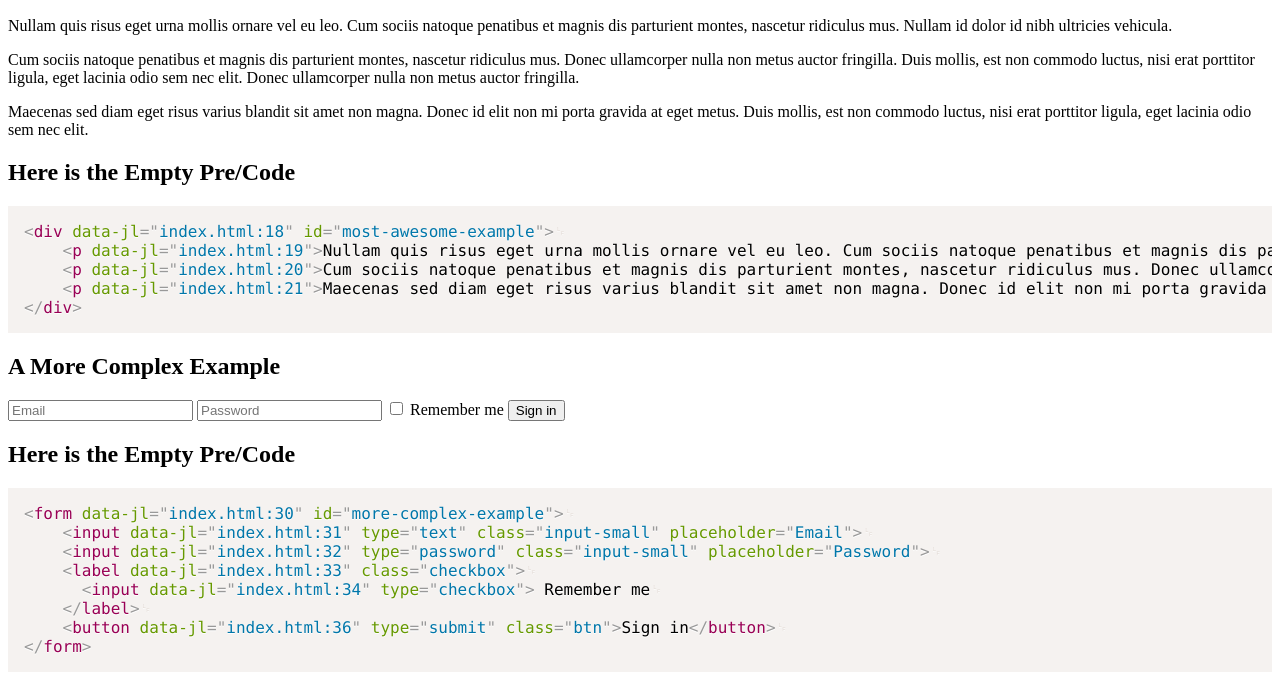
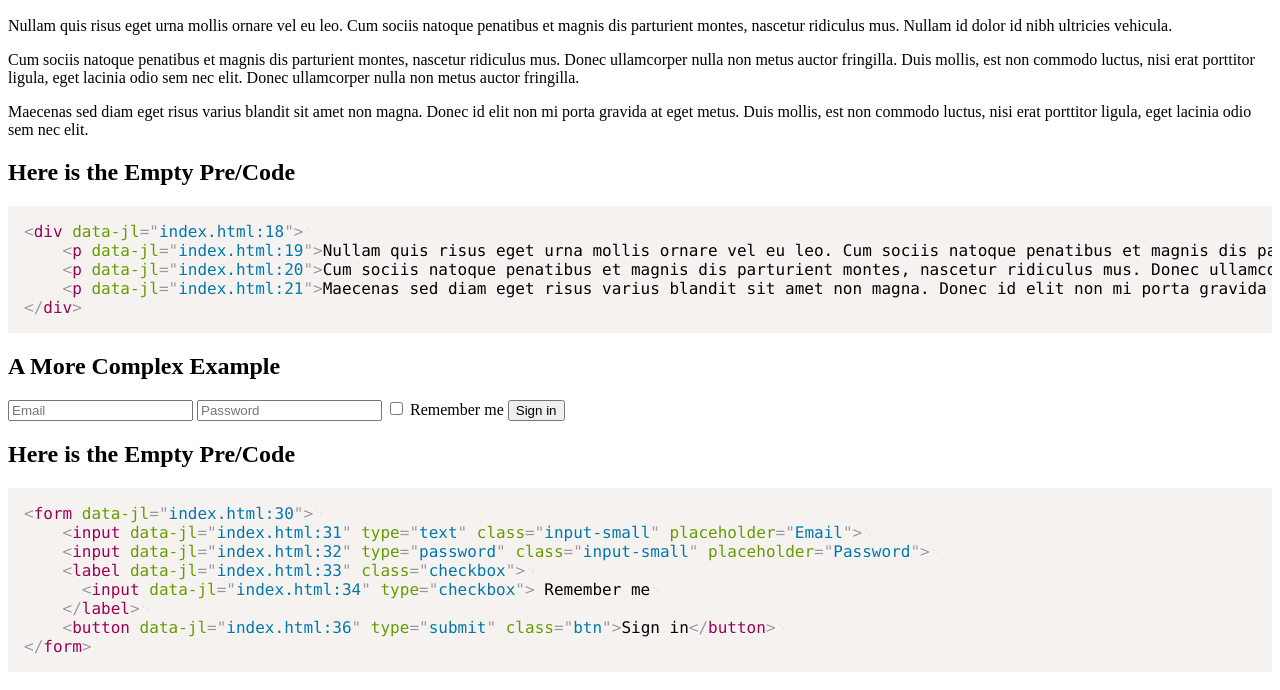
Before and after one commit to lynnwallenstein/lazydoc, a plain HTML site: page index.html in a window 1280 px wide. Shown: the part 110-800 px from the top of the page. Drawn offline with nearby package versions, Linux system fonts and the light colour scheme.

Commit message:
Revamped to only use data attributes and also remove the attribute from the source

```diff
--- a/index.html
+++ b/index.html
@@ -15,7 +15,7 @@
 
         <h2>Here Be the Sample Code</h2>
 
-<div id="most-awesome-example">
+<div data-code-source="most-awesome-example">
     <p>Nullam quis risus eget urna mollis ornare vel eu leo. Cum sociis natoque penatibus et magnis dis parturient montes, nascetur ridiculus mus. Nullam id dolor id nibh ultricies vehicula.</p>
     <p>Cum sociis natoque penatibus et magnis dis parturient montes, nascetur ridiculus mus. Donec ullamcorper nulla non metus auctor fringilla. Duis mollis, est non commodo luctus, nisi erat porttitor ligula, eget lacinia odio sem nec elit. Donec ullamcorper nulla non metus auctor fringilla.</p>
     <p>Maecenas sed diam eget risus varius blandit sit amet non magna. Donec id elit non mi porta gravida at eget metus. Duis mollis, est non commodo luctus, nisi erat porttitor ligula, eget lacinia odio sem nec elit.</p>
@@ -27,7 +27,7 @@
 
         <h2>A More Complex Example</h2>
 
-<form id="more-complex-example">
+<form data-code-source="more-complex-example">
     <input type="text" class="input-small" placeholder="Email">
     <input type="password" class="input-small" placeholder="Password">
     <label class="checkbox">
--- a/jquery.lazydoc.js
+++ b/jquery.lazydoc.js
@@ -27,9 +27,9 @@
 
        return this.each(function(){
 
-          var whichItem = $(this).attr("data-get-code-from");
-          //console.log("I think you wanted " + whichItem);
-          var theContent = $("#" + whichItem)[0].outerHTML;
+          var whichItem = $(this).data("get-code-from");
+          //console.log("I think you wanted code from " + whichItem);
+          var theContent = $('[data-code-source="' + whichItem + '"]').removeAttr('data-code-source')[0].outerHTML;
           //console.log("So then I went and got " + theContent);
           $(this).text(theContent);
 
```
